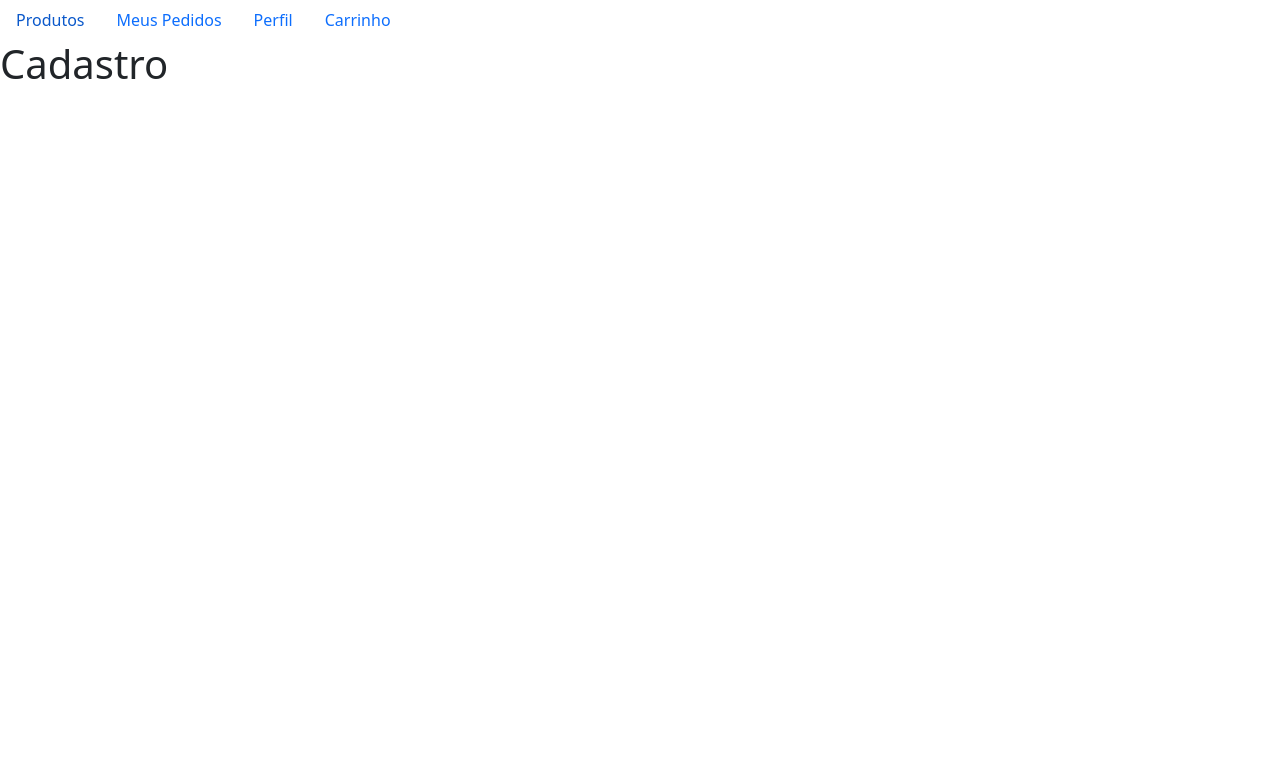
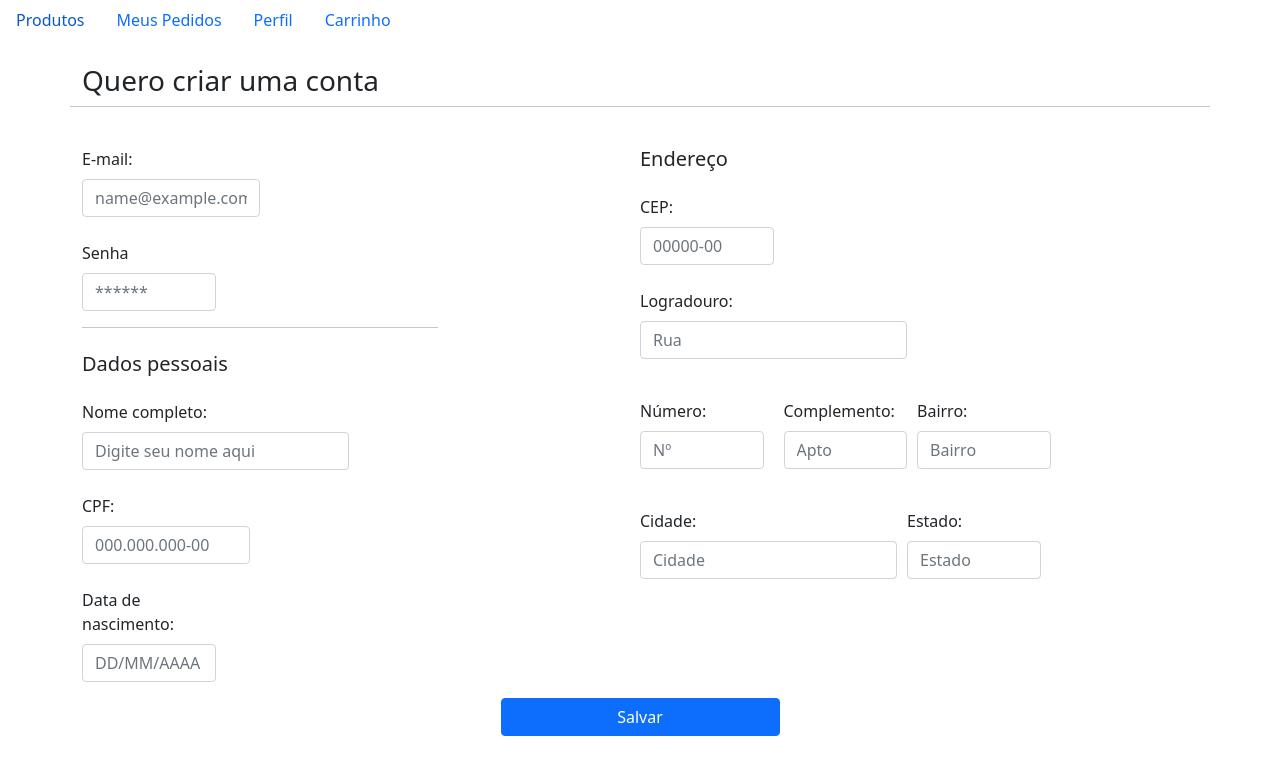
Before and after one commit to JuliaJPereira/tech2you-ecommerce-angular, an Angular app: page /cadastro in a window 1280 px wide. Shown: the top 774 px of the page. Built offline with nearby package versions, Linux system fonts and the light colour scheme.

Commit message:
create cadastro page

```diff
--- a/src/app/components/cadastro/cadastro.component.html
+++ b/src/app/components/cadastro/cadastro.component.html
@@ -1 +1,112 @@
-<h1>Cadastro</h1>
+<div class="container">
+  <div class="row">
+    <h3 class="mt-4">Quero criar uma conta</h3>
+    <hr>
+
+    <div class="row">
+      <div class="d-block col-lg-6">
+        <!-- Email -->
+        <div class="col-md-4">
+          <div class="mt-4 mb-3">
+            <label for="exampleFormControlInput1" class="form-label">E-mail:</label>
+            <input type="email" class="form-control" id="exampleFormControlInput1" placeholder="name@example.com">
+          </div>
+        </div>
+        <!-- Senha -->
+        <div class="col-md-3">
+          <div class="mt-4 mb-3">
+            <label for="exampleFormControlInput4" class="form-label">Senha</label>
+            <input type="password" class="form-control" id="exampleFormControlInput4" placeholder="******">
+          </div>
+        </div>
+        <hr class="col-md-8">
+
+        <h5 class="mt-4">Dados pessoais</h5>
+        <!-- Nome -->
+        <div class="col-md-6">
+          <div class="mt-4 mb-3">
+            <label for="exampleFormControlInput3" class="form-label">Nome completo:</label>
+            <input type="text" class="form-control" id="exampleFormControlInput3" placeholder="Digite seu nome aqui">
+          </div>
+        </div>
+
+          <!-- CPF -->
+        <div class="col-md-4">
+          <div class="mt-4 mb-3" style="margin-right: 10px;">
+            <label for="exampleFormControlInput2" class="form-label">CPF:</label>
+            <input type="text" class="form-control" id="exampleFormControlInput2" placeholder="000.000.000-00">
+          </div>
+        </div>
+        <!-- Data Nascimento -->
+        <div class="col-md-3">
+          <div class="mt-4 mb-3">
+            <label for="exampleFormControlInput4" class="form-label">Data de nascimento:</label>
+            <input type="text" class="form-control" id="exampleFormControlInput4" placeholder="DD/MM/AAAA">
+          </div>
+        </div>
+
+      </div>
+
+      <div class="d-block col-lg-6">
+        <h5 class="mt-4">Endereço</h5>
+        <!-- CEP -->
+        <div class="mt-4 col-md-3">
+          <div class="mt-4 mb-3">
+            <label for="exampleFormControlInput5" class="form-label">CEP:</label>
+            <input type="text" class="form-control" id="exampleFormControlInput5" placeholder="00000-00">
+          </div>
+        </div>
+        <!-- Rua -->
+        <div class="col-md-6">
+          <div class="mt-4 mb-3">
+            <label for="exampleFormControlInput5" class="form-label">Logradouro:</label>
+            <input type="text" class="form-control" id="exampleFormControlInput5" placeholder="Rua">
+          </div>
+        </div>
+        <div class="d-flex">
+          <!-- Número -->
+          <div class="col-md-3" style="margin-right: 10px;">
+            <div class="mt-4 mb-3" style="margin-right: 10px;">
+              <label for="exampleFormControlInput5" class="form-label">Número:</label>
+              <input type="text" class="form-control" id="exampleFormControlInput5" placeholder="Nº">
+            </div>
+          </div>
+          <!-- Complemento -->
+          <div class="col-md-3">
+            <div class="mt-4 mb-3" style="margin-right: 10px;">
+              <label for="exampleFormControlInput5" class="form-label">Complemento:</label>
+              <input type="text" class="form-control" id="exampleFormControlInput5" placeholder="Apto">
+            </div>
+          </div>
+          <!-- Bairro -->
+          <div class="col-md-3">
+            <div class="mt-4 mb-3">
+              <label for="exampleFormControlInput5" class="form-label">Bairro:</label>
+              <input type="text" class="form-control" id="exampleFormControlInput5" placeholder="Bairro">
+            </div>
+          </div>
+        </div>
+
+        <div class="d-flex">
+          <!-- Cidade -->
+          <div class="col-md-6">
+            <div class="mt-4 mb-3" style="margin-right: 10px;">
+              <label for="exampleFormControlInput5" class="form-label">Cidade:</label>
+              <input type="text" class="form-control" id="exampleFormControlInput5" placeholder="Cidade">
+            </div>
+          </div>
+          <!-- Estado -->
+          <div class="col-md-3">
+            <div class="mt-4 mb-3">
+              <label for="exampleFormControlInput5" class="form-label">Estado:</label>
+              <input type="text" class="form-control" id="exampleFormControlInput5" placeholder="Estado">
+            </div>
+          </div>
+        </div>
+      </div>
+    </div>
+    <div class="d-flex justify-content-center">
+      <button class="mb-4 col-md-3 btn btn-primary">Salvar</button>
+    </div>
+  </div>
+</div>
```
